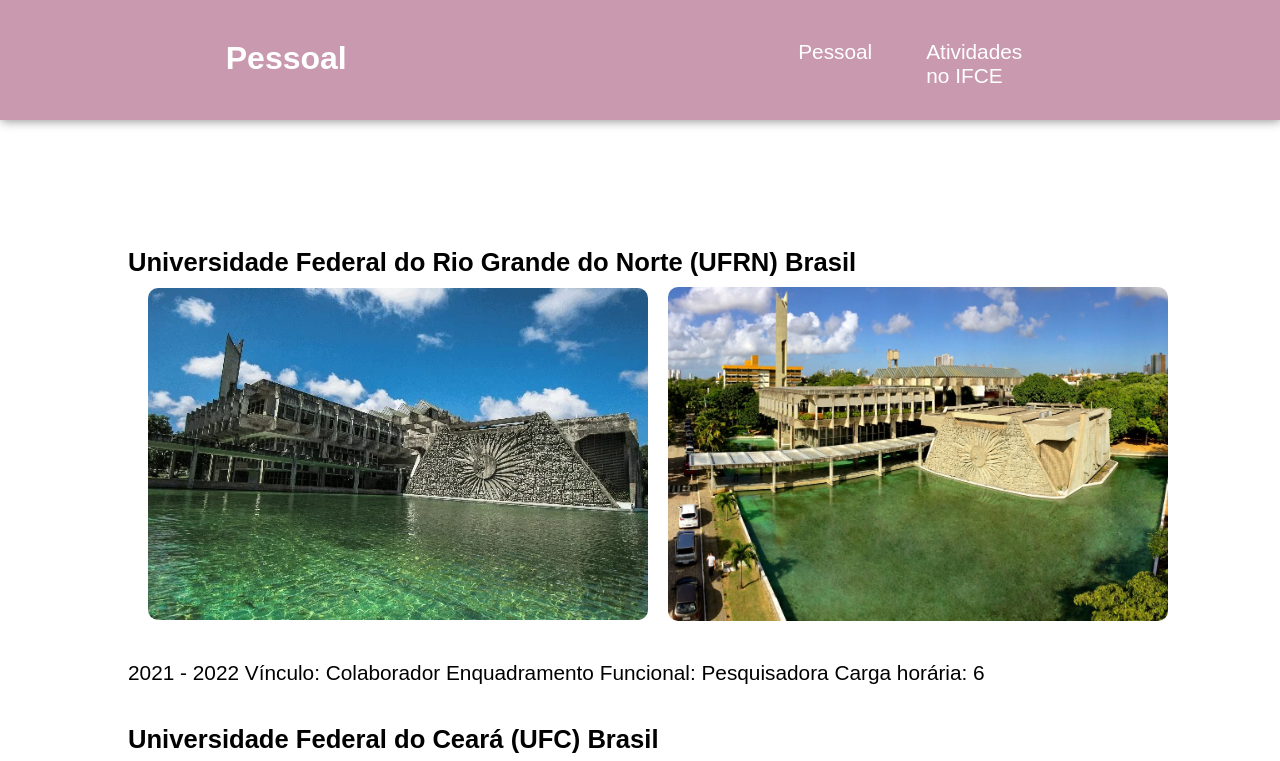
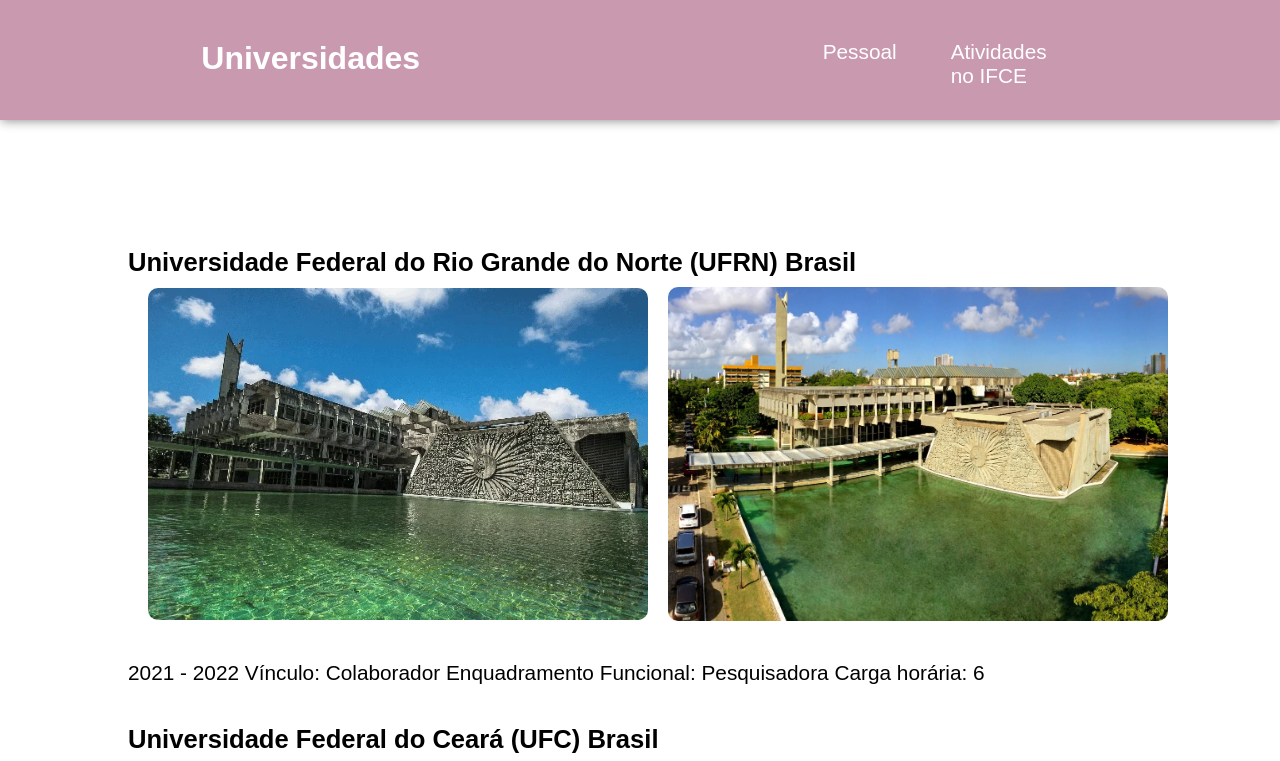
Before and after one commit to raylaneabreu/AnaAmelia, a plain HTML site: page pags/pag3.html in a window 1280 px wide. Shown: the top 761 px of the page. Drawn offline with Linux system fonts and the light colour scheme.

Commit message:
Update pag3.html

```diff
--- a/pags/pag3.html
+++ b/pags/pag3.html
@@ -12,7 +12,7 @@
 
 
     <header>
-        <h1 id="titulo">Pessoal</h1>
+        <h1 id="titulo">Universidades</h1>
 
         <ul class="menu-lista">
             <a href="../index.html"><p class="menu">Pessoal</p></a>
```
